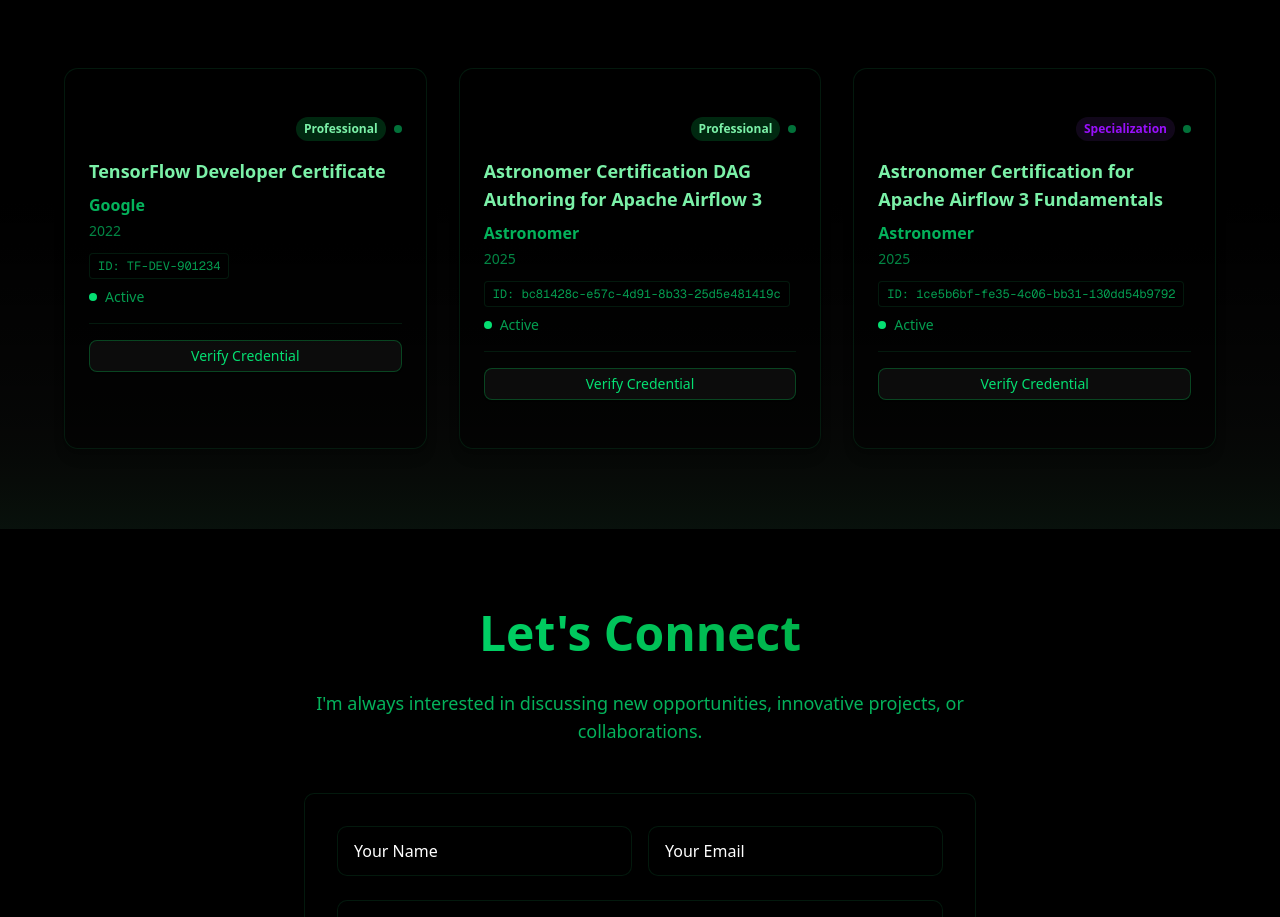
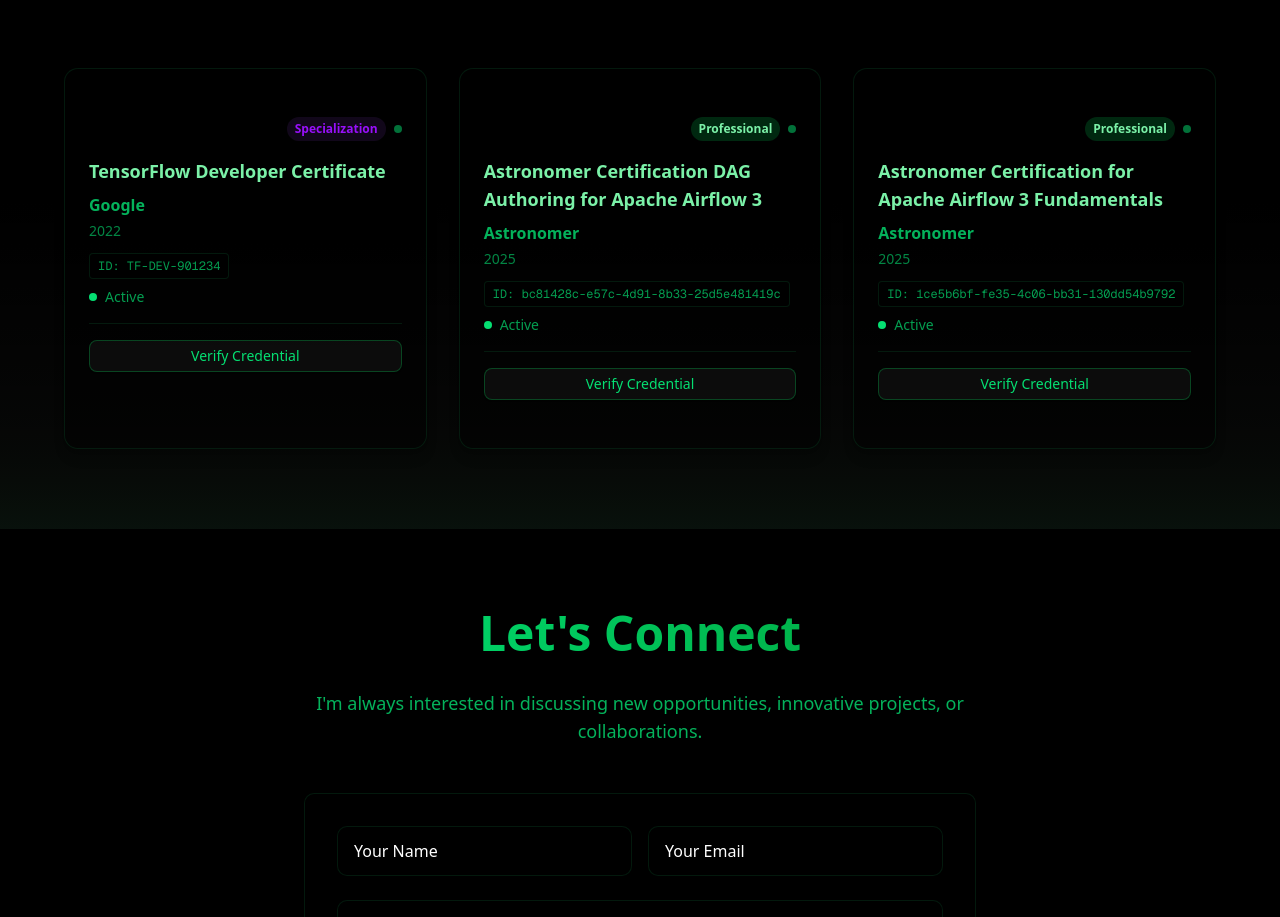
Before and after one commit to zeroix07/mywebsite-portfolio, a Next.js app: page / in a window 1280 px wide. Shown: the part 9310-10227 px from the top of the page. Built offline with nearby package versions, Linux system fonts and the light colour scheme.

Commit message:
change missmatch tagging certification

```diff
--- a/src/app/page.tsx
+++ b/src/app/page.tsx
@@ -954,7 +954,7 @@
                 date: "2022",
                 credentialId: "TF-DEV-901234",
                 status: "active",
-                level: "Professional",
+                level: "Specialization",
                 icon: ""
               },
               {
@@ -972,7 +972,7 @@
                 date: "2025",
                 credentialId: "1ce5b6bf-fe35-4c06-bb31-130dd54b9792",
                 status: "active",
-                level: "Specialization",
+                level: "Professional",
                 icon: ""
               }
             ].map((cert, index) => (
```
